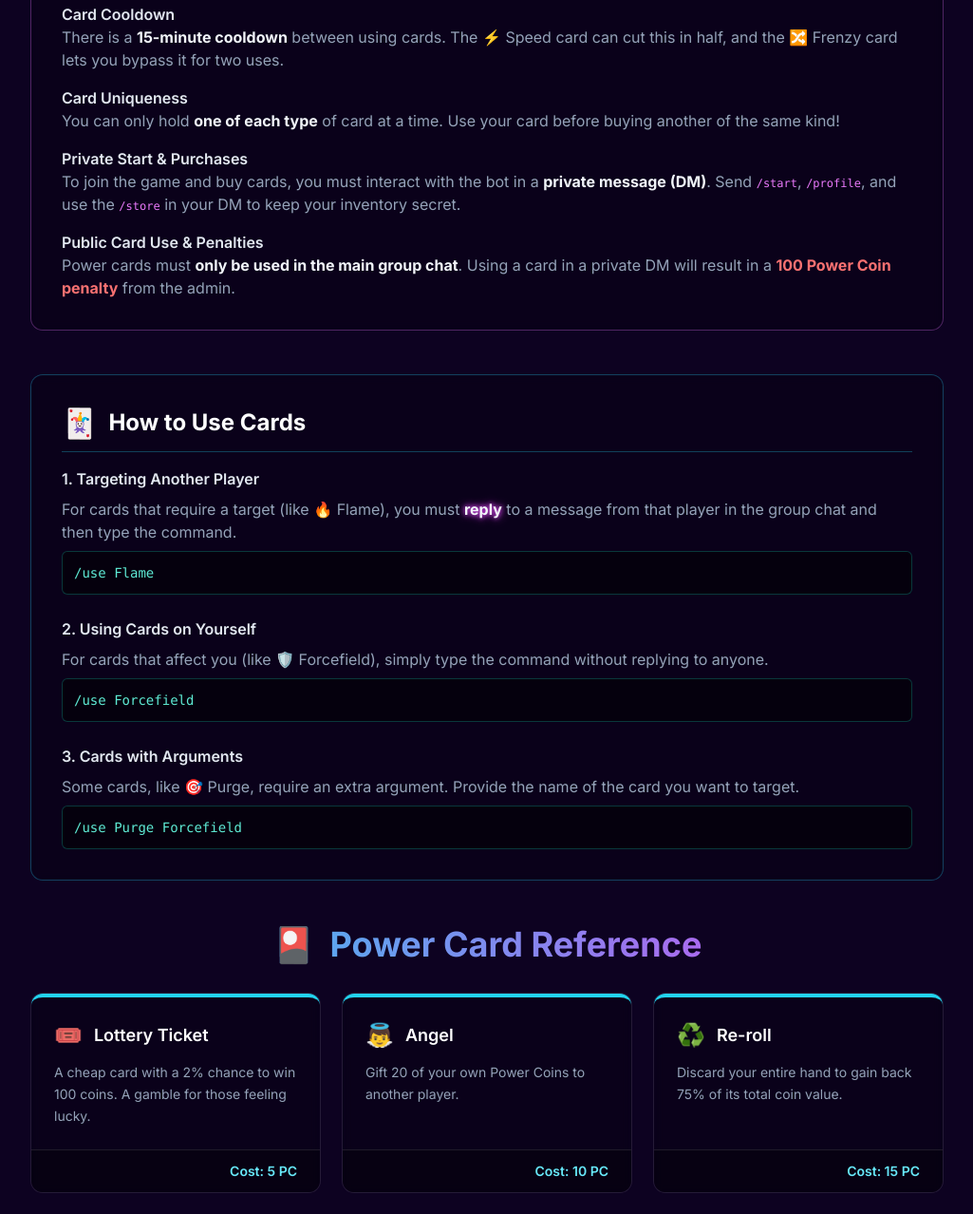
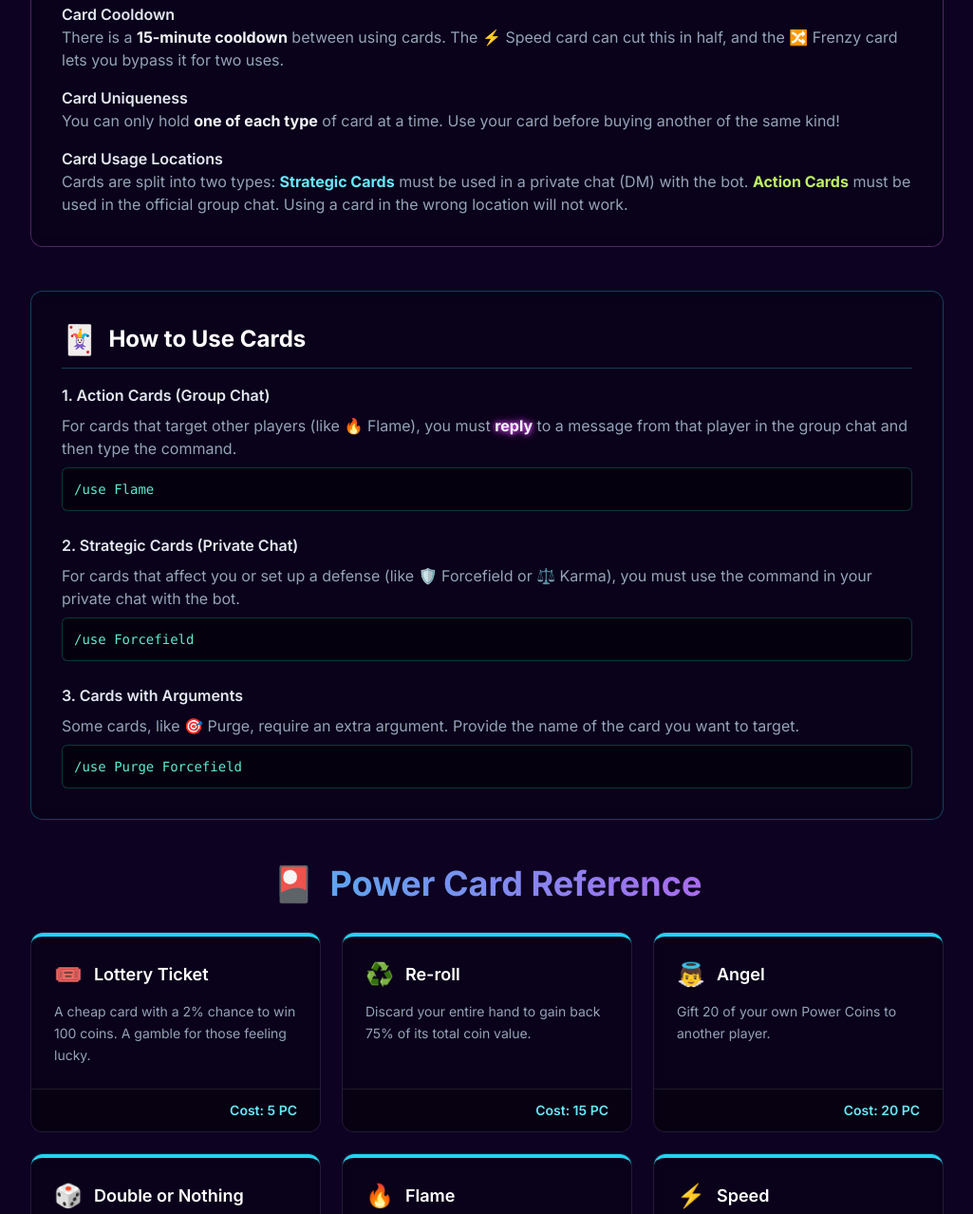
Before and after one commit to Avenger11764/powerstore, a plain HTML site: page index.html in a window 1280 px wide. Shown: the part 1034-2312 px from the top of the page at 95% size, without its empty margins (127-1152 px from the left). Drawn offline with nearby package versions, Linux system fonts and the light colour scheme.

Commit message:
Update index.html

```diff
--- a/index.html
+++ b/index.html
@@ -107,12 +107,8 @@
                         <p class="text-slate-400">You can only hold <strong class="text-slate-100">one of each type</strong> of card at a time. Use your card before buying another of the same kind!</p>
                     </div>
                     <div>
-                        <h3 class="font-semibold text-slate-200">Private Start & Purchases</h3>
-                        <p class="text-slate-400">To join the game and buy cards, you must interact with the bot in a <strong class="text-slate-100">private message (DM)</strong>. Send <code class="text-fuchsia-400 text-xs">/start</code>, <code class="text-fuchsia-400 text-xs">/profile</code>, and use the <code class="text-fuchsia-400 text-xs">/store</code> in your DM to keep your inventory secret.</p>
-                    </div>
-                    <div>
-                        <h3 class="font-semibold text-slate-200">Public Card Use & Penalties</h3>
-                        <p class="text-slate-400">Power cards must <strong class="text-slate-100">only be used in the main group chat</strong>. Using a card in a private DM will result in a <strong class="text-red-400">100 Power Coin penalty</strong> from the admin.</p>
+                        <h3 class="font-semibold text-slate-200">Card Usage Locations</h3>
+                        <p class="text-slate-400">Cards are split into two types: <strong class="text-cyan-300">Strategic Cards</strong> must be used in a private chat (DM) with the bot. <strong class="text-lime-300">Action Cards</strong> must be used in the official group chat. Using a card in the wrong location will not work.</p>
                     </div>
                 </div>
             </section>
@@ -124,13 +120,13 @@
                 </h2>
                 <div class="space-y-6">
                     <div>
-                        <h3 class="font-semibold text-slate-200">1. Targeting Another Player</h3>
-                        <p class="text-slate-400 my-2">For cards that require a target (like 🔥 Flame), you must <strong class="text-slate-100 text-glow-fuchsia">reply</strong> to a message from that player in the group chat and then type the command.</p>
+                        <h3 class="font-semibold text-slate-200">1. Action Cards (Group Chat)</h3>
+                        <p class="text-slate-400 my-2">For cards that target other players (like 🔥 Flame), you must <strong class="text-slate-100 text-glow-fuchsia">reply</strong> to a message from that player in the group chat and then type the command.</p>
                         <code class="block bg-black/50 text-teal-300 p-3 rounded-md mt-2 text-sm font-mono border border-teal-500/30">/use Flame</code>
                     </div>
                      <div>
-                        <h3 class="font-semibold text-slate-200">2. Using Cards on Yourself</h3>
-                        <p class="text-slate-400 my-2">For cards that affect you (like 🛡️ Forcefield), simply type the command without replying to anyone.</p>
+                        <h3 class="font-semibold text-slate-200">2. Strategic Cards (Private Chat)</h3>
+                        <p class="text-slate-400 my-2">For cards that affect you or set up a defense (like 🛡️ Forcefield or ⚖️ Karma), you must use the command in your private chat with the bot.</p>
                         <code class="block bg-black/50 text-teal-300 p-3 rounded-md mt-2 text-sm font-mono border border-teal-500/30">/use Forcefield</code>
                     </div>
                     <div>
@@ -159,14 +155,14 @@
                 <ul class="space-y-4">
                     <li class="flex items-start"><span class="text-xl mr-3 mt-1">🛡️</span><div><h3 class="font-semibold text-slate-200">Protected</h3><p class="text-slate-400">Blocks the next single negative card used against you. Consumed after use.</p></div></li>
                     <li class="flex items-start"><span class="text-xl mr-3 mt-1">🪤</span><div><h3 class="font-semibold text-slate-200">Trap Active</h3><p class="text-slate-400">The next negative card used on you is nullified, and the attacker loses 15 coins. Consumed after use.</p></div></li>
-                    <li class="flex items-start"><span class="text-xl mr-3 mt-1">⚖️</span><div><h3 class="font-semibold text-slate-200">Karma Active</h3><p class="text-slate-400">For 2 hours, any negative card used on you is reflected back to the sender.</p></div></li>
+                    <li class="flex items-start"><span class="text-xl mr-3 mt-1">⚖️</span><div><h3 class="font-semibold text-slate-200">Karma Active</h3><p class="text-slate-400">For 4 hours, any negative card used on you is reflected back to the sender.</p></div></li>
                     <li class="flex items-start"><span class="text-xl mr-3 mt-1">↪️</span><div><h3 class="font-semibold text-slate-200">Ricochet Active</h3><p class="text-slate-400">For 1 hour, the next negative card used on you is redirected to a random player (not the original sender).</p></div></li>
                     <li class="flex items-start"><span class="text-xl mr-3 mt-1">⛓️</span><div><h3 class="font-semibold text-slate-200">Shackled</h3><p class="text-slate-400">You are unable to use any cards for 1 hour.</p></div></li>
                     <li class="flex items-start"><span class="text-xl mr-3 mt-1">🕶️</span><div><h3 class="font-semibold text-slate-200">Blackout Active</h3><p class="text-slate-400">For 3 hours, you are immune to Vision and Spotlight cards.</p></div></li>
                     <li class="flex items-start"><span class="text-xl mr-3 mt-1">🏜️</span><div><h3 class="font-semibold text-slate-200">Mirage Active</h3><p class="text-slate-400">For 1 hour, anyone using Vision or Spotlight on you will be shown a fake hand.</p></div></li>
                     <li class="flex items-start"><span class="text-xl mr-3 mt-1">⚡️</span><div><h3 class="font-semibold text-slate-200">Speed Active</h3><p class="text-slate-400">Your card cooldown is halved for 1 hour.</p></div></li>
                     <li class="flex items-start"><span class="text-xl mr-3 mt-1">🔀</span><div><h3 class="font-semibold text-slate-200">Frenzy Active</h3><p class="text-slate-400">Your next two card uses have no cooldown.</p></div></li>
-                    <li class="flex items-start"><span class="text-xl mr-3 mt-1">💰</span><div><h3 class="font-semibold text-slate-200">In the Black Market</h3><p class="text-slate-400">For 1 hour, all cards in the store are 50% off for you.</p></div></li>
+                    <li class="flex items-start"><span class="text-xl mr-3 mt-1">💰</span><div><h3 class="font-semibold text-slate-200">In the Black Market</h3><p class="text-slate-400">For 2 minutes, all cards in the store are 50% off for you.</p></div></li>
                     <li class="flex items-start"><span class="text-xl mr-3 mt-1">📈</span><div><h3 class="font-semibold text-slate-200">Affected by Inflation</h3><p class="text-slate-400">For 1 hour, all cards in the store are double the price for everyone except the user who played the card.</p></div></li>
                 </ul>
             </section>
@@ -184,7 +180,7 @@
         const POWER_CARDS = {
             // Tier 1
             'lottery_ticket': {'name': 'Lottery Ticket', 'description': 'A cheap card with a 2% chance to win 100 coins. A gamble for those feeling lucky.', 'price': 5, 'icon': '🎟️', 'tier': 1},
-            'angel': {'name': 'Angel', 'description': 'Gift 20 of your own Power Coins to another player.', 'price': 10, 'icon': '👼', 'tier': 1},
+            'angel': {'name': 'Angel', 'description': 'Gift 20 of your own Power Coins to another player.', 'price': 20, 'icon': '👼', 'tier': 1},
             'reroll': {'name': 'Re-roll', 'description': 'Discard your entire hand to gain back 75% of its total coin value.', 'price': 15, 'icon': '♻️', 'tier': 1},
             'speed': {'name': 'Speed', 'description': 'Reduces the cooldown time on your card usage by half for the next 1 hour.', 'price': 20, 'icon': '⚡️', 'tier': 1},
             'vision': {'name': 'Vision', 'description': 'Secretly view the card inventory of a target player.', 'price': 20, 'icon': '👁️', 'tier': 1},
@@ -208,7 +204,7 @@
             'ricochet': {'name': 'Ricochet', 'description': 'Activate this card.For the next 1 hr, the next negative card used on you is redirected to a random other player in the game (not the original sender).', 'price': 40, 'icon': '↪️', 'tier': 2},
             'forcefield': {'name': 'Forcefield', 'description': 'Block the next negative card used on you.', 'price': 40, 'icon': '🛡️', 'tier': 2},
             // Tier 3
-            'karma': {'name': 'Karma', 'description': 'For 2 hours, any negative card used on you is reflected back to the sender.', 'price': 45, 'icon': '⚖️', 'tier': 3},
+            'karma': {'name': 'Karma', 'description': 'For 4 hours, any negative card used on you is reflected back to the sender.', 'price': 45, 'icon': '⚖️', 'tier': 3},
             'purge': {'name': 'Purge', 'description': 'Name a card. If your target has it, they are forced to discard it.', 'price': 50, 'icon': '🎯', 'tier': 3},
             'trap': {'name': 'Trap', 'description': 'Set a trap. The next player to target you with a negative card has it nullified and loses 15 coins.', 'price': 50, 'icon': '🪤', 'tier': 3},
             'inflation': {'name': 'Inflation', 'description': 'For 1 hour, all card prices in the store are doubled for everyone but you.', 'price': 60, 'icon': '📈', 'tier': 3},
```
